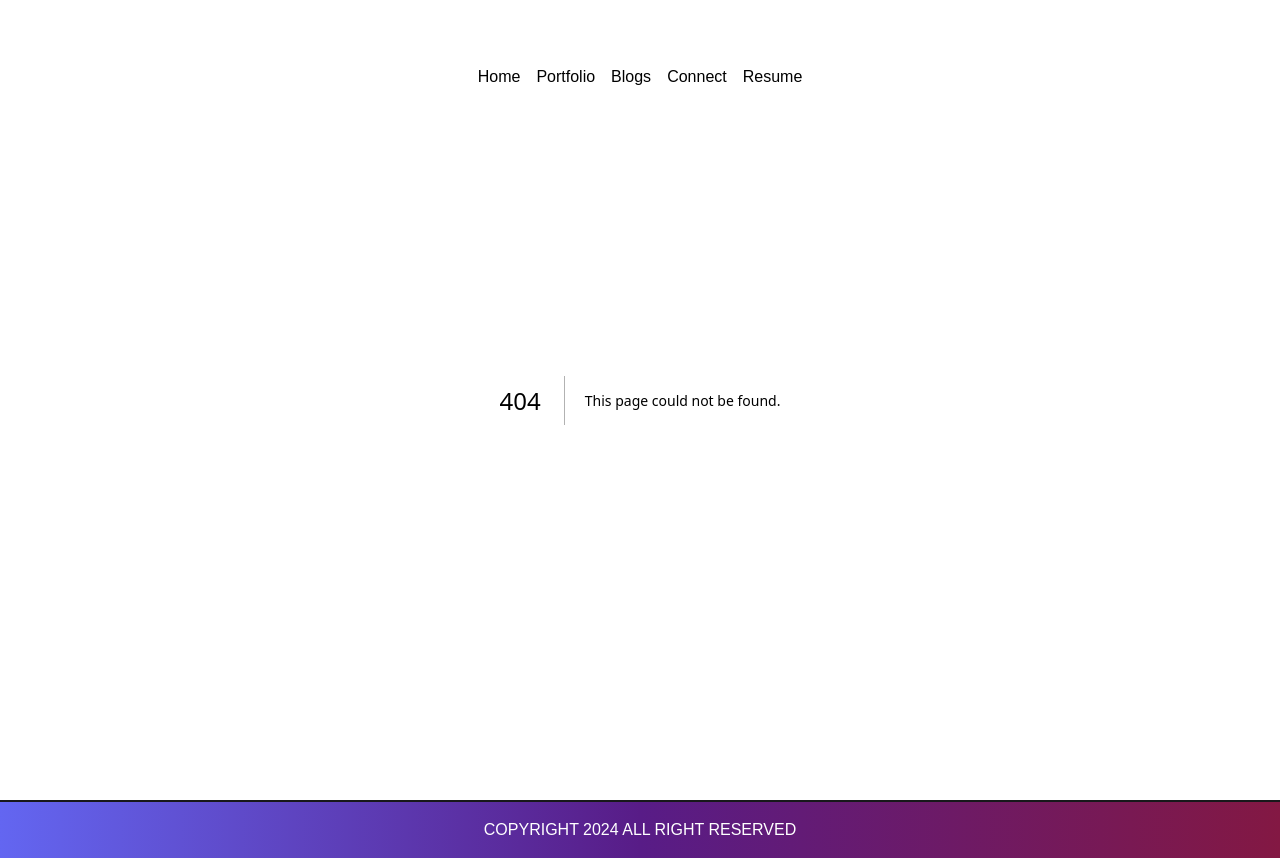
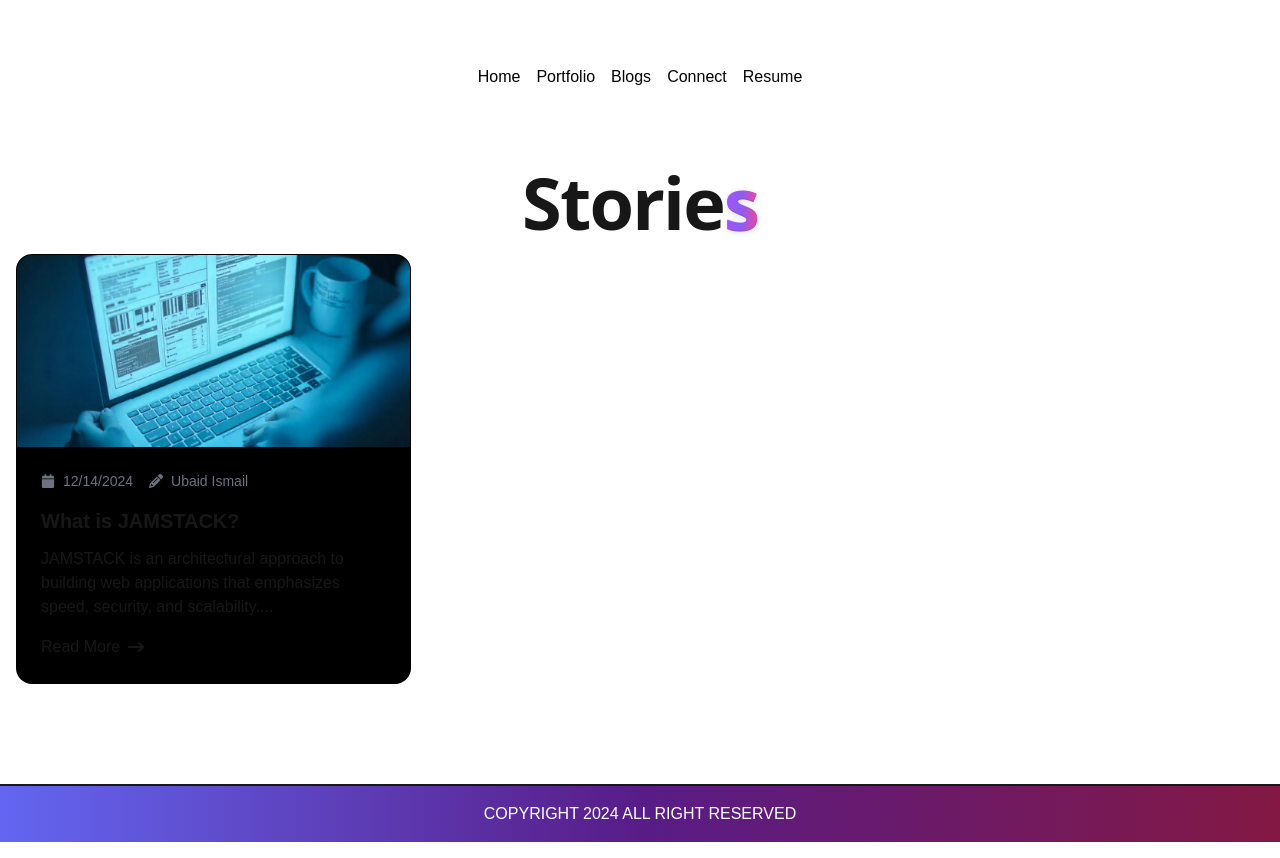
Before and after one commit to ubaidismail/nextJs_personal_portfolio, a Next.js app: page /blog in a window 1280 px wide. Before the commit this address had no page. Built offline with nearby package versions, Linux system fonts and the light colour scheme.

Commit message:
moving blog content folder inside public folder

```diff
--- a/src/app/blogs/[slug]/page.tsx
+++ b/src/app/blog/[slug]/page.tsx
@@ -20,7 +20,7 @@ export default async function Page({
     params: { slug: string; };
 }) {
     const { slug } = params;
-    const filePath = `content/${params.slug}.md`
+    const filePath = `public/content/${params.slug}.md`
     if (!existsSync(filePath)) {
         notFound()
     }
--- a/src/components/blogs/blog.tsx
+++ b/src/components/blogs/blog.tsx
@@ -5,9 +5,9 @@ import { FaCalendar } from "react-icons/fa6";
 import { FaPencil } from "react-icons/fa6";
 import { FaArrowRightLong } from "react-icons/fa6";
 
-const dirContent = fs.readdirSync("content", "utf-8");
+const dirContent = fs.readdirSync("public/content", "utf-8");
 const blogs = dirContent.map(file => {
-  const fileContent = fs.readFileSync(`content/${file}`, "utf-8");
+  const fileContent = fs.readFileSync(`public/content/${file}`, "utf-8");
   const data = matter(fileContent);
   return data;
 });
@@ -58,7 +58,7 @@ function Blog() {
 
                 </p>
                 <a
-                  href={`/blogs/${blog.data.slug}`}
+                  href={`/blog/${blog.data.slug}`}
                   className="inline-flex items-center dark:text-gray-300 hover:text-purple-700 transition duration-300"
                 >
                   Read More <FaArrowRightLong className='ml-2' />
```
Also changed, not shown: public/content/what-is-jamstack.md (renamed from content/what-is-jamstack.md), src/app/blog/page.tsx (renamed from src/app/blogs/page.tsx).
